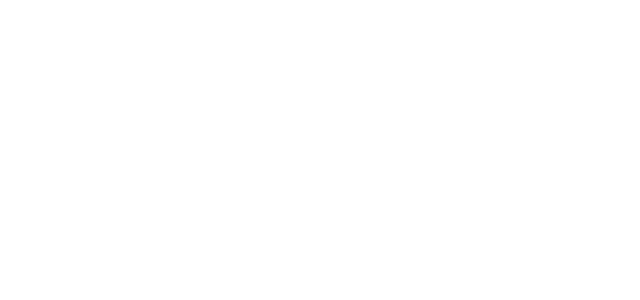
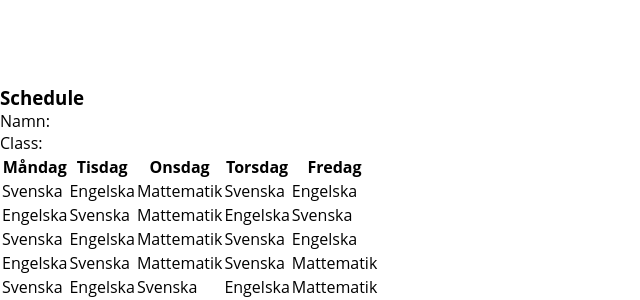
Before and after one commit to KebabMumsare/Schoolkeeper, a Vue app in the folder SchoolKeeper/: page /start in a window 1280 px wide. Shown: the part 715-1015 px from the top of the page, without its empty margins (0-640 px from the left). Before the commit the page ends 800 px from the top, so only its background shows below. Built offline with nearby package versions, Linux system fonts and the light colour scheme.

Commit message:
Jobbat på Schema

```diff
--- a/SchoolKeeper/src/views/start.vue
+++ b/SchoolKeeper/src/views/start.vue
@@ -2,6 +2,72 @@
     <div>
         <NavBar/>
     </div>
+<div class="Schedule">
+
+    <div class="Container">
+        <h3>Schedule</h3>
+    </div>
+    <div class="name">
+        <p>Namn:</p>
+    </div>
+    <div class="section">
+        <p>Class:</p>
+    </div>
+    <table>
+        <thead>
+            <th>Måndag</th>
+            <th>Tisdag </th>
+            <th>Onsdag </th>
+            <th>Torsdag </th>
+            <th>Fredag</th>
+        </thead>
+
+        <tbody>
+            <!--Row 1-->
+            <tr>
+                <td>Svenska</td>
+                <td>Engelska</td>
+                <td>Mattematik</td>
+                <td>Svenska</td>
+                <td>Engelska</td>
+            </tr>
+            <!--Row 2-->
+            <tr>
+                <td>Engelska</td>
+                <td>Svenska</td>
+                <td>Mattematik</td>
+                <td>Engelska</td>
+                <td>Svenska</td>
+            </tr>
+            <!--Row 3-->
+            <tr>
+                <td>Svenska</td>
+                <td>Engelska</td>
+                <td>Mattematik</td>
+                <td>Svenska</td>
+                <td>Engelska</td>
+            </tr>
+            <!--Row 4-->
+            <tr>
+                <td>Engelska</td>
+                <td>Svenska</td>
+                <td>Mattematik</td>
+                <td>Svenska</td>
+                <td>Mattematik</td>
+            </tr>
+            <!--Row 5-->
+            <tr>
+                <td>Svenska</td>
+                <td>Engelska</td>
+                <td>Svenska</td>
+                <td>Engelska</td>
+                <td>Mattematik</td>
+            </tr>
+        </tbody>
+    </table>
+
+</div>
+
 </template>
 
 <script>
```
